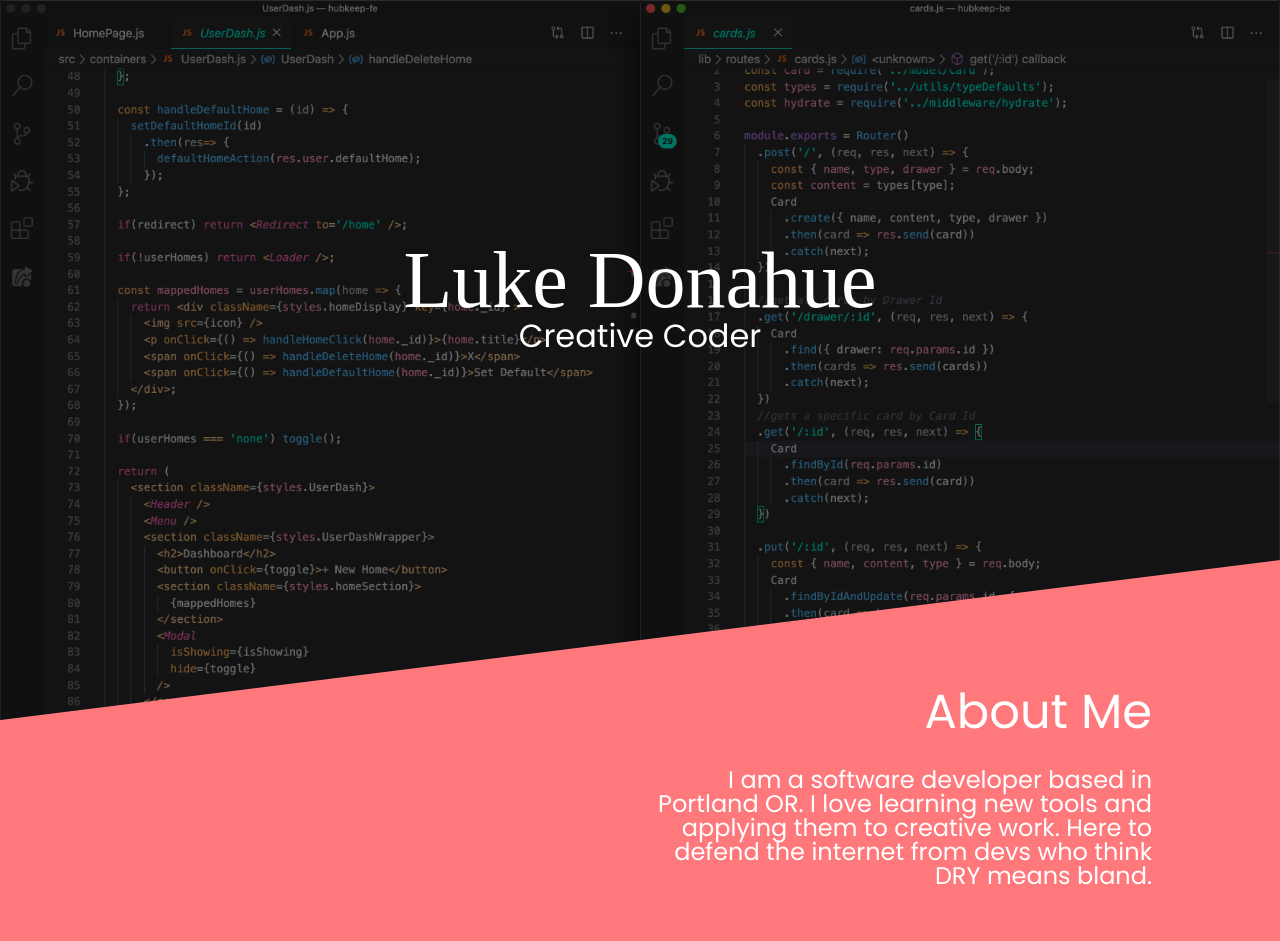
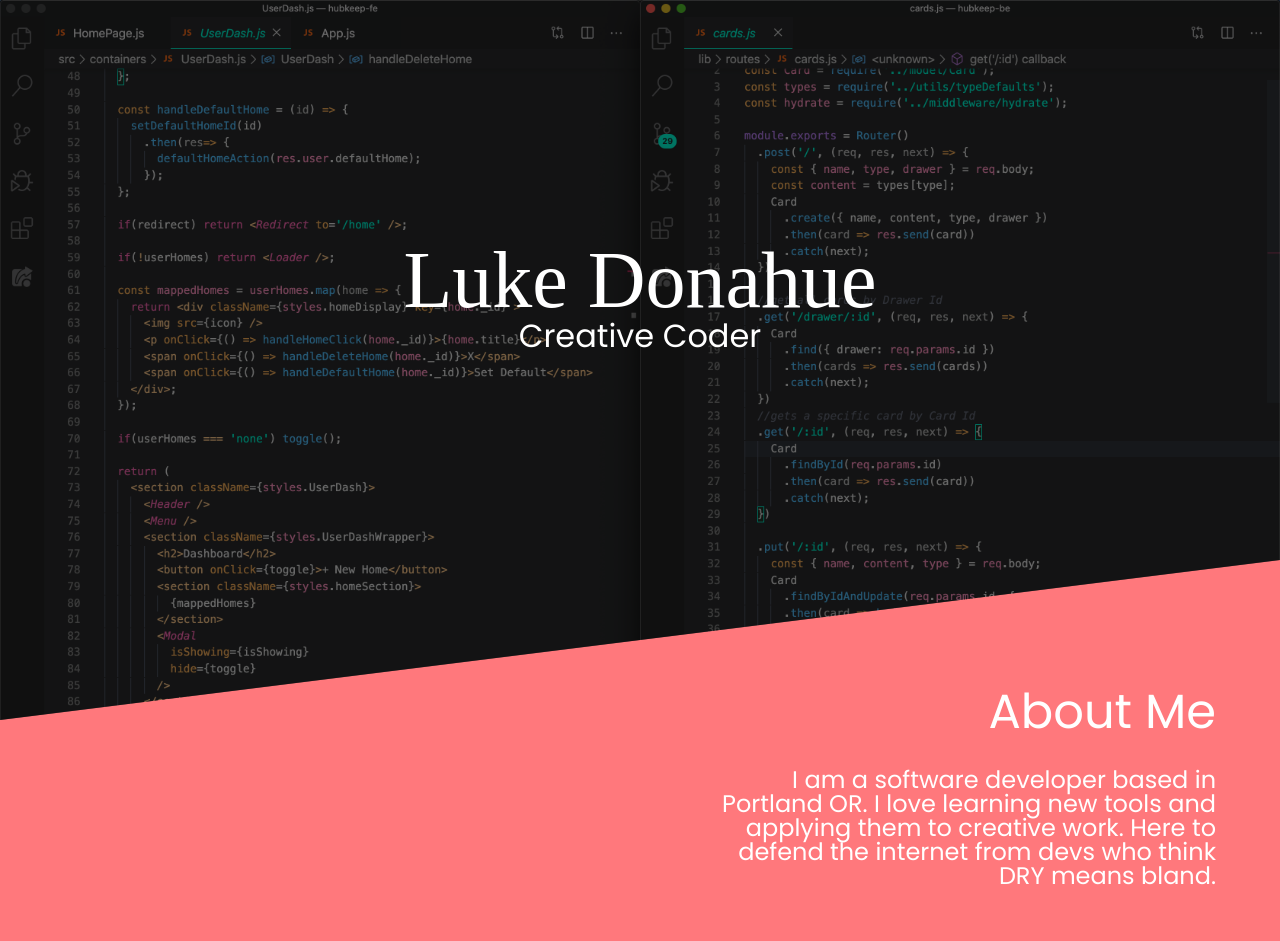
Before and after one commit to Luke9389/portfolio-site, a React app: page / in a window 1280 px wide. Shown: the top 941 px of the page. Built offline with nearby package versions, Linux system fonts and the light colour scheme; a web font is replaced by a local one.

Commit message:
about me right margin

```diff
--- a/src/components/About/About.css
+++ b/src/components/About/About.css
@@ -1,7 +1,8 @@
 .About {
   height: 25rem;
   margin-top: -40vh;
-  padding: 8rem;
+  padding-top: 8rem;
+  padding-bottom: 8rem;
 
   display: flex;
   flex-direction: column;
@@ -10,6 +11,7 @@
   .AboutMeWrapper{
       display: block;
       width: 40vw;
+      margin-right: 5vw;
       margin-left: auto;
 
     h1{
--- a/src/components/Hero/Hero.css
+++ b/src/components/Hero/Hero.css
@@ -3,7 +3,7 @@
   z-index: 1;
   height: 110vh;
   clip-path: polygon(0 0, 100vw 0, 100vw 70vh, 0 90vh );
-
+  width: 100vw;
   img {
     object-fit: cover;
     object-position: left;
--- a/src/index.html
+++ b/src/index.html
@@ -3,7 +3,7 @@
 
 <head>
   <meta charset="UTF-8">
-  <meta name="viewport" content="width=device-width, initial-scale=1.0">
+  <meta name="viewport" content="width=device-width, initial-scale=1, minimum-scale=1" />
   <meta http-equiv="X-UA-Compatible" content="ie=edge">
   <link href="https://fonts.googleapis.com/css?family=Sonsie+One&display=swap" rel="stylesheet">
   <link href="https://fonts.googleapis.com/css?family=Poppins&display=swap" rel="stylesheet">
```
